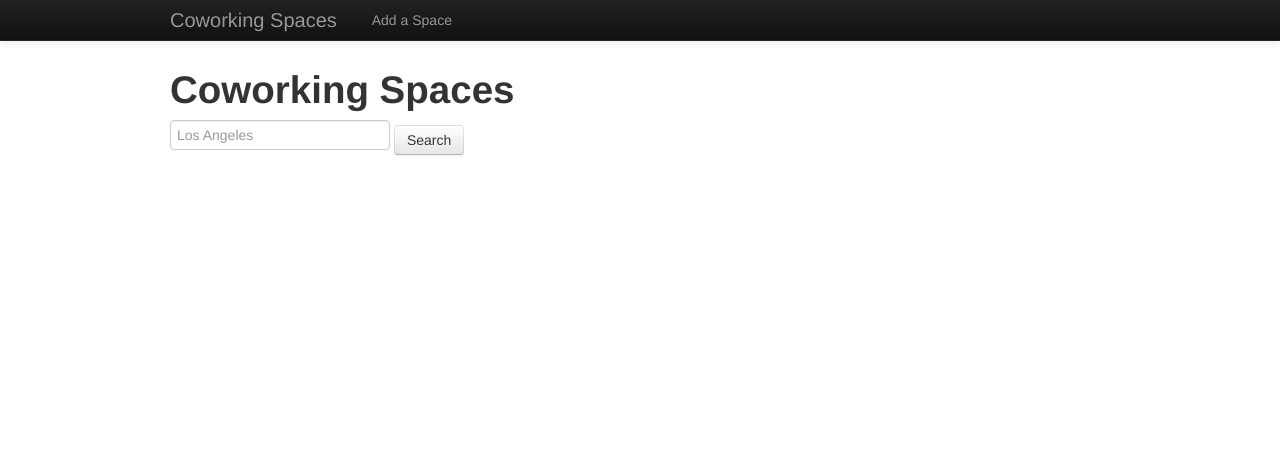
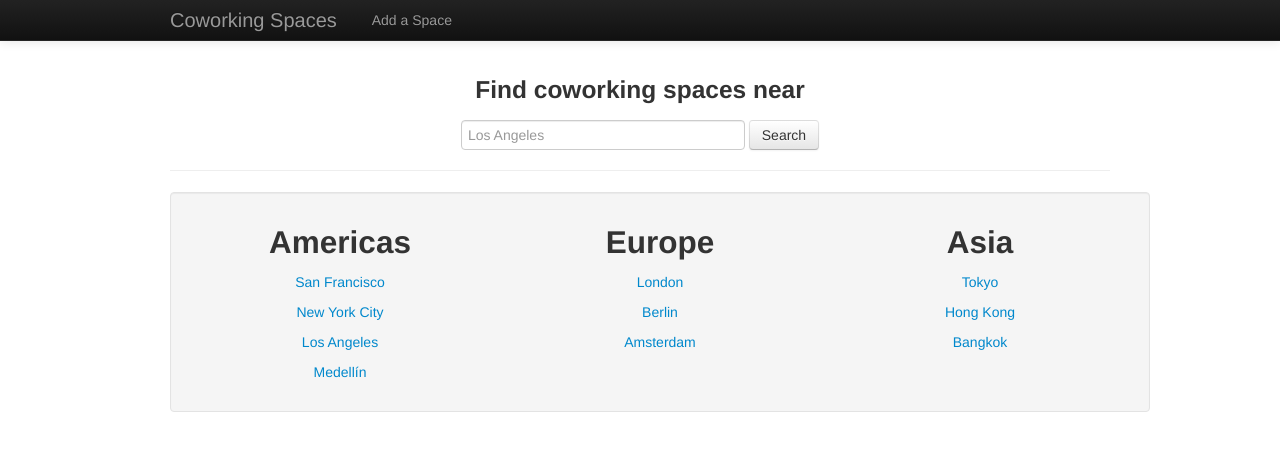
Before and after one commit to billpaetzke/cowork, a Django app: template spaces/templates/home.html in a window 1280 px wide. Shown: the top 451 px of the page. Run offline with Django 3.2, Linux system fonts and the light colour scheme; the template is opened without the code that fills it, so the values that code supplies are empty.

Commit message:
Add slug and style home page

```diff
--- a/cwb/urls.py
+++ b/cwb/urls.py
@@ -26,6 +26,6 @@ urlpatterns = patterns('',
     url(r'^new$', spaces.views.CreateSpaceView.as_view(),
         name='spaces-new'),
 
-    url(r'^(?P<pk>\d+)/$', spaces.views.SpaceView.as_view(),
+    url(r'^(?P<slug>[-\w\d]+),(?P<pk>\d+)/$', spaces.views.SpaceView.as_view(),
         name='spaces-view'),
 )
--- a/spaces/templates/home.html
+++ b/spaces/templates/home.html
@@ -4,11 +4,36 @@
 
 {% block content %}
 
-<h1>Coworking Spaces</h1>
-
-<form action="{% url "spaces-search" %}" method="GET" autocomplete="off">
-    <input name="q" autocomplete="off" tabindex="1" type="text" placeholder="Los Angeles" value="" /> <input type="submit" value="Search" class="btn" />
-
+<div class="text-center">
+<h3>Find coworking spaces near</h3>
+<form action="{% url "spaces-search" %}" method="GET" autocomplete="off" class="form-search">
+    <input name="q" autocomplete="off" tabindex="1" type="text" value="" placeholder="Los Angeles" class="input-xlarge" />
+    <button type="submit" class="btn">Search</button>
 </form>
 
+<hr/>
+
+<div class="well row-fluid">
+    <div class="span4">
+        <h2>Americas</h2>
+        <p><a href="search?q=San+Francisco">San Francisco</a></p>
+        <p><a href="search?q=New+York+City">New York City</a></p>
+        <p><a href="search?q=Los+Angeles">Los Angeles</a></p>
+        <p><a href="search?q=Medellin">Medellín</a></p>
+    </div>
+    <div class="span4">
+      <h2>Europe</h2>
+        <p><a href="search?q=London">London</a></p>
+        <p><a href="search?q=Berlin">Berlin</a></p>
+        <p><a href="search?q=Amsterdam">Amsterdam</a></p>
+  </div>
+    <div class="span4">
+      <h2>Asia</h2>
+        <p><a href="search?q=Tokyo">Tokyo</a></p>
+        <p><a href="search?q=Hong+Kong">Hong Kong</a></p>
+        <p><a href="search?q=Bangkok">Bangkok</a></p>
+    </div>
+</div>
+
+</div>
 {% endblock %}
--- a/spaces/templates/space_list.html
+++ b/spaces/templates/space_list.html
@@ -4,7 +4,7 @@
 
 {% block content %}
 
-<h1>Coworking spaces near {{ loc }}</h1>
+<h2>Coworking Spaces near {{ loc }}</h2>
 
 {% if object_list.count > 0 %}
 
--- a/spaces/views.py
+++ b/spaces/views.py
@@ -11,7 +11,6 @@ import math # to calculate bounding box for a given latlng
 
 class ListSpaceView(ListView):
 
-    #model = Space # list all spaces in the db
     template_name = 'space_list.html'
 
     def get_queryset(self):
```
Also changed, not shown: spaces/models.py (+6 -1 lines), spaces/migrations/0003_auto__add_field_space_slug.py (added).
